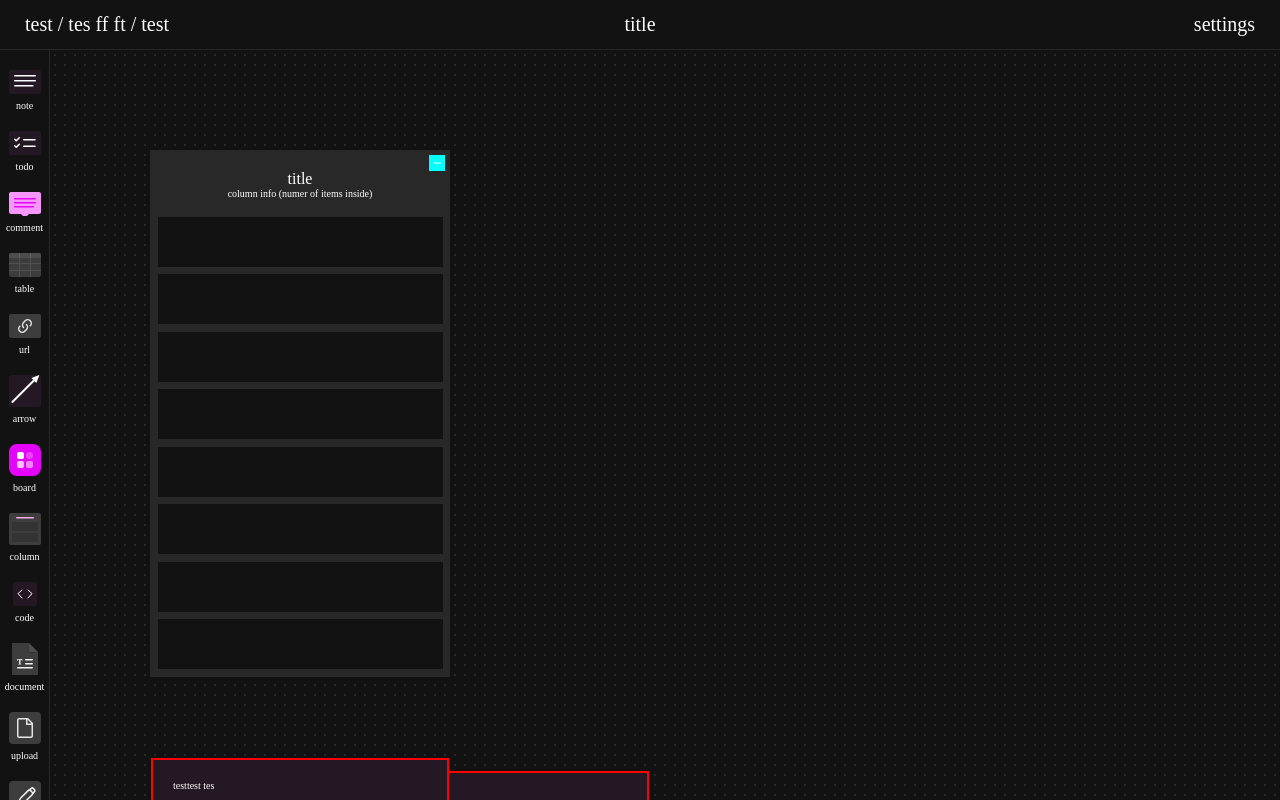
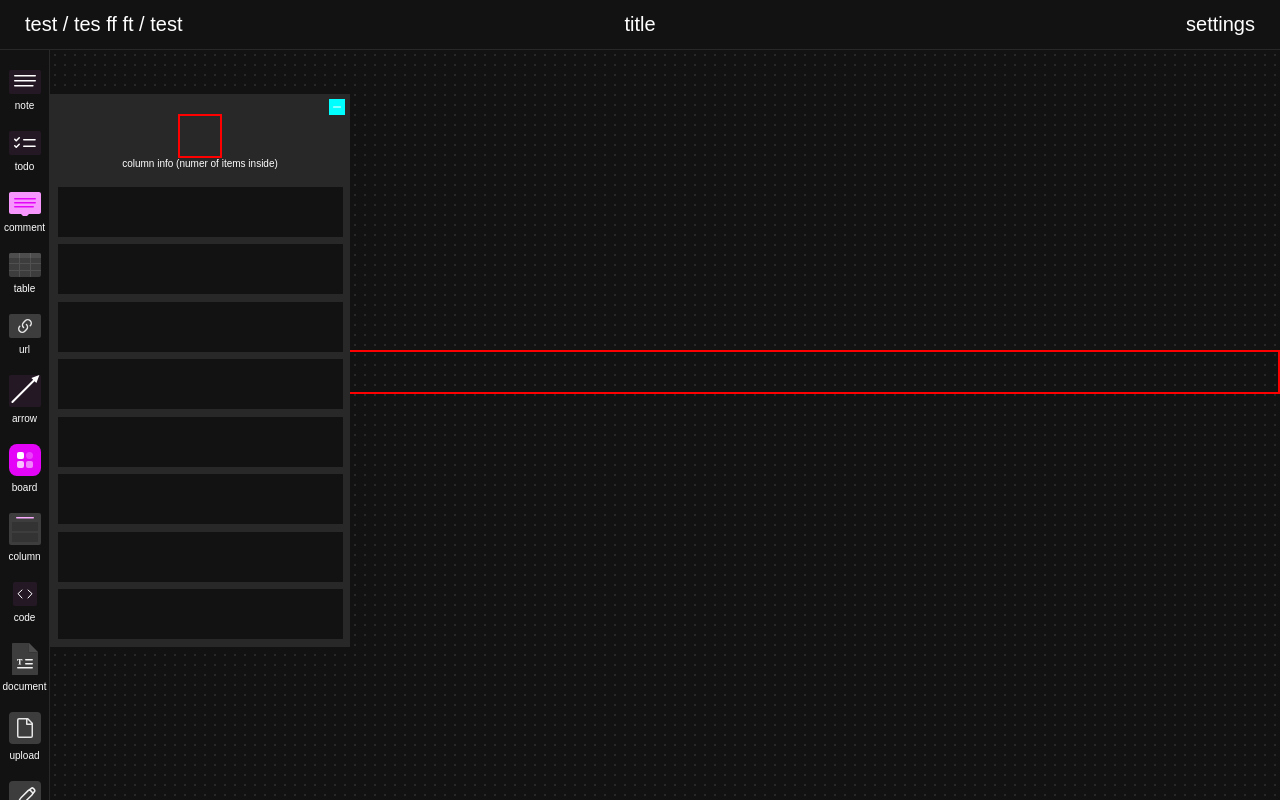
Before and after one commit to ilyes-ced/graphNote, a SvelteKit app: page / in a window 1280 px wide. Shown: the top 800 px of the page. Built offline with nearby package versions, Linux system fonts and the light colour scheme.

Commit message:
small changes

```diff
--- a/src/app.html
+++ b/src/app.html
@@ -161,12 +161,19 @@
   html {
     height: 100%;
     font-size: 10px;
-    font-family:
-
+    font-family: Arial, Helvetica, sans-serif
   }
 
   body {
     width: 100%;
     height: 100%;
+
+    /* disable text selection */
+    -webkit-touch-callout: none;
+    -webkit-user-select: none;
+    -khtml-user-select: none;
+    -moz-user-select: none;
+    -ms-user-select: none;
+    user-select: none;
   }
 </style>
--- a/src/components/blocks/Column.svelte
+++ b/src/components/blocks/Column.svelte
@@ -1,9 +1,10 @@
 <script lang="ts">
     let items_inside = [0, 0, 0, 0, 0, 0, 0, 0];
     import Svg from "./Svg.svelte";
+    let { block } = $props();
 </script>
 
-<div class="column">
+<div class="column" id={block.id}>
     <!--hide it unless the column is hovered-->
     <div class="collapse_icon_container">
         <div class="collapse_icon">
@@ -12,7 +13,9 @@
     </div>
 
     <div class="text_container">
-        <div class="title">title</div>
+        <div class="title">
+            <in-place-edit value={block.title}></in-place-edit>
+        </div>
         <div class="column_info">column info (numer of items inside)</div>
     </div>
 
--- a/src/components/blocks/Note.svelte
+++ b/src/components/blocks/Note.svelte
@@ -0,0 +1,19 @@
+<script lang="ts">
+    let items_inside = [0, 0, 0, 0, 0, 0, 0, 0];
+    import Svg from "./Svg.svelte";
+    let { block } = $props();
+    import { Block_type } from "../../routes/types";
+    import type { Block } from "../../routes/types";
+</script>
+
+<div
+    id={block.id}
+    class="block_container"
+    draggable="true"
+    role="region"
+    style="transform: translateX({block.posX}px) translateY({block.posY}px);"
+>
+    <div class="block">
+        <in-place-edit value={block.text}> </in-place-edit>
+    </div>
+</div>
--- a/src/routes/+page.svelte
+++ b/src/routes/+page.svelte
@@ -2,34 +2,29 @@
   import Sidebar from "../components/Sidebar.svelte";
   import Topbar from "../components/Topbar.svelte";
   import Column from "../components/blocks/Column.svelte";
+  import Note from "../components/blocks/Note.svelte";
   import InPlaceEdit from "../components/InPlaceEdit.svelte";
-  import { createDraggable, utils } from "animejs";
+  import { createDraggable } from "animejs";
+  import { Block_type } from "./types";
+  import type { Block } from "./types";
   import { onMount } from "svelte";
-  interface block {
-    id: string;
-    posX: number;
-    posY: number;
-    text: string;
-    dragging: boolean;
-  }
 
-  let blocks: block[] = [
+  let blocks: Block[] = [
     {
       id: "block_0",
+      type: Block_type.Note,
       posX: 300,
       posY: 300,
-      text: "testtest tes",
-      dragging: false,
     },
     {
       id: "block_1",
+      type: Block_type.Column,
       posX: 100,
       posY: 100,
-      text: "testtest tes",
-      dragging: false,
     },
     //{
     //  id: "block_2",
+    // type: "note",
     //  posX: 200,
     //  posY: 200,
     //  text: "testtest tes",
@@ -37,6 +32,7 @@
     //},
     //{
     //  id: "block_3",
+    // type: "note",
     //  posX: 100,
     //  posY: 0,
     //  text: "testtest tes",
@@ -44,6 +40,7 @@
     //},
     //{
     //  id: "block_4",
+    // type: "note",
     //  posX: 0,
     //  posY: 100,
     //  text: "testtest tes",
@@ -51,13 +48,16 @@
     //},
     //{
     //  id: "block_5",
+    // type: "note",
     //  posX: 400,
     //  posY: 400,
     //  text: "testtest tes",
     //  dragging: false,
     //},
   ];
-  let canvas_container;
+
+  let scrollable_area, canvas_container, canvas_container_wrapper;
+
   let canvas_container_scale = 1.0;
   onMount(() => {
     const dra_params = {
@@ -105,7 +105,11 @@
       console.log(`updated ${block_id}, new value is: "${newValue}"`);
     };
   };
-  const scrolHandle = (e) => {
+  const scrolHandle = (e: {
+    preventDefault: () => void;
+    ctrlKey: boolean;
+    deltaY: number;
+  }) => {
     e.preventDefault();
     if (e.ctrlKey == true) {
       if (e.deltaY > 0) {
@@ -115,6 +119,12 @@
         canvas_container_scale = canvas_container_scale + 0.1;
       }
       canvas_container.style = `transform: scale(${canvas_container_scale});`;
+      canvas_container.style = `transform: scale(${canvas_container_scale});`;
+
+      // not sure is needed
+      // make the scrollale area div with its size * scale
+      // scrollable_area.style.width = `${canvas_container_wrapper.offsetWidth * canvas_container_scale}px`;
+      // scrollable_area.style.height = `${canvas_container_wrapper.offsetHeight * canvas_container_scale}px`;
     }
   };
 </script>
@@ -129,13 +139,18 @@
         role="region"
         on:wheel|passive={scrolHandle}
       >
+        <div id="scrollable_area" bind:this={scrollable_area}>
           <div id="canvas_container" bind:this={canvas_container}>
-          <!-- for testin remove later -->
+            <!-- for testin remove later
             <div
               id="column_1"
               style="transform: translateX(100px) translateY(100px); width: 300px;min-width: 300px;max-width: 300px;"
             >
-            <Column />
+              <Column
+                title="test title"
+                block_id="column_1"
+                submit={submit("column_1")}
+              />
             </div>
             {#each blocks as block}
               <div
@@ -151,6 +166,17 @@
                 </div>
               </div>
             {/each}
+          -->
+            {#each blocks as block}
+              {#if block.type == Block_type.Note}
+                <Note {block} />
+              {:else if block.type == Block_type.Column}
+                <Column {block} />
+              {:else}
+                <div>ffezf npm_config_frozen_lockfile</div>
+              {/if}
+            {/each}
+          </div>
         </div>
       </div>
     </div>
@@ -181,6 +207,12 @@
     width: 100%;
     height: 100%;
   }
+  #scrollable_area {
+    width: 100%;
+    height: 100%;
+    overflow: scroll;
+  }
+
   #canvas_container {
     width: 100%;
     height: 100%;
@@ -191,7 +223,6 @@
       transparent 1px
     );
     background-size: 10px 10px;
-    overflow: scroll;
     transform-origin: 0% 0% 0px;
   }
 
--- /dev/null
+++ b/src/routes/types.ts
@@ -0,0 +1,56 @@
+type RGB = `rgb(${number}, ${number}, ${number})`;
+type RGBA = `rgba(${number}, ${number}, ${number}, ${number})`;
+type HEX = `#${string}`;
+type Color = RGB | RGBA | HEX;
+
+
+interface Block {
+    id: string;
+    type: Block_type;
+    posX: number;
+    posY: number;
+    // width + heiht
+}
+
+
+
+
+
+interface Note {
+    text: string, // rich text
+    bg_color?: Color,
+    top_strip_color?: string,
+}
+
+
+interface Note { }
+
+
+
+
+enum Block_type {
+    Note,
+    Comment,
+    Todo,
+    Table,
+    Url,
+
+    Arrow,
+    Board,
+    Column,
+
+    Code,
+    Document,
+    Upload,
+
+    Drawing,
+    Sketch,
+    Color,
+    Image,
+}
+
+
+
+
+export { Block_type };
+export type { Block };
```
Also changed, not shown: 2 other files (tests, documents, lock files or other folders). Lines whose indentation alone changed are shown as unchanged.
